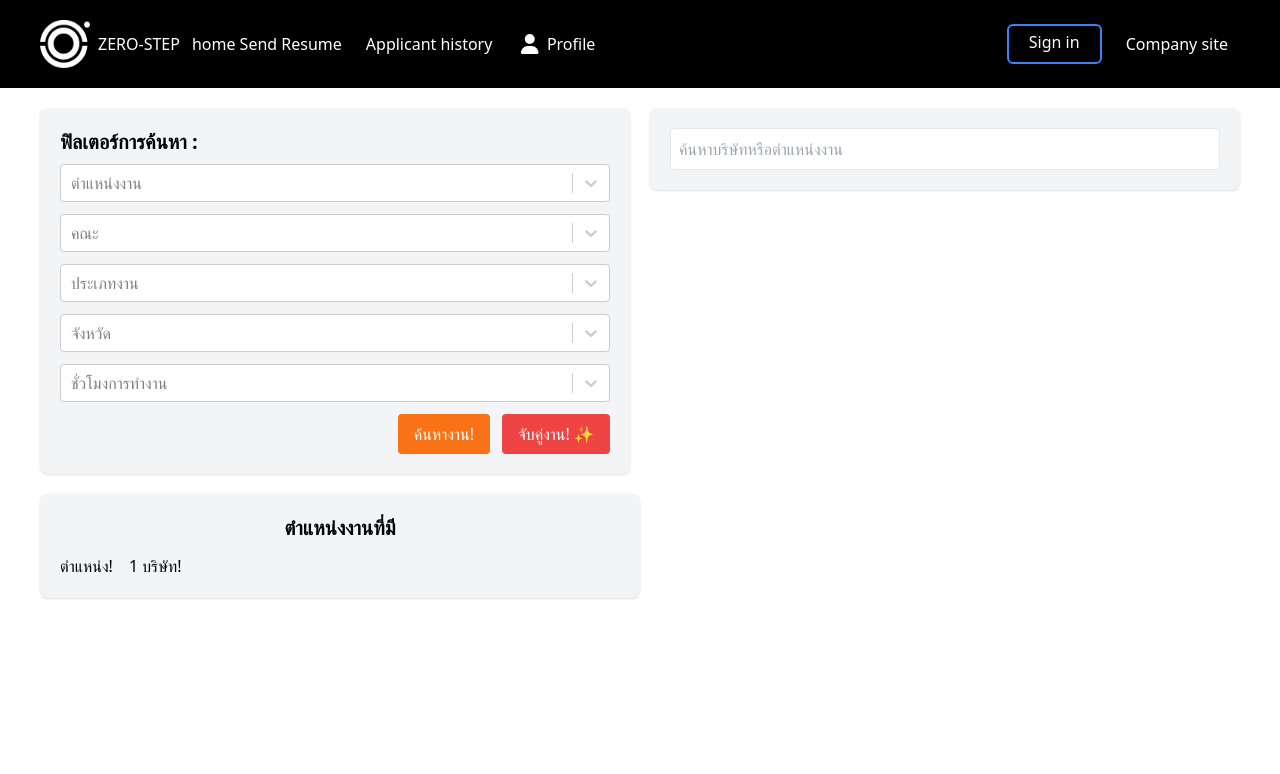
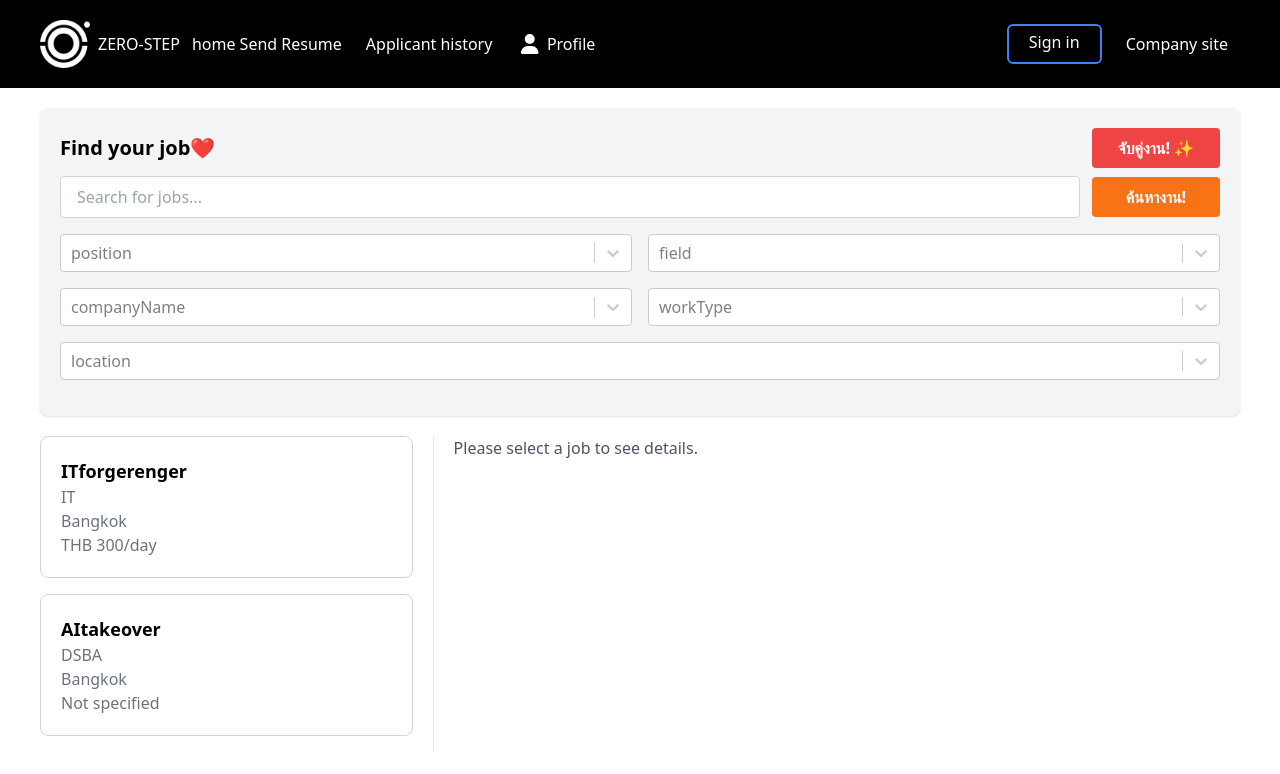
Before and after one commit to YoSirawit/ZeroStep, a Next.js app: page / in a window 1280 px wide. Shown: the top 774 px of the page. Built offline with nearby package versions, Linux system fonts and the light colour scheme.

Commit message:
rearrange home page

```diff
--- a/app/page.jsx
+++ b/app/page.jsx
@@ -40,13 +40,30 @@ async function matchAnnouncement(){
   }
 }
 
-  const jobTitleOptions = [
+// Main component
+export default function Home() {
+  return (
+    <div>
+      <Navbar />
+      <JobSearch />
+    </div>
+  );
+}
+
+// Data for jobs
+const jobs = [
+  { field: 'FullStack Developer', position: 'IT', compensation: 'THB 300/day', location: 'Bangkok', worktype: 'Full-time', companyname: 'ITforgerenger' },
+  { field: 'Database Designer', position: 'DSBA', compensation: 'Not specified', location: 'Bangkok', worktype: 'Full-time', companyname: 'AItakeover' },
+];
+
+// Options for the Select components
+const positionOptions = [
   { value: "FullStack Developer", label: "FullStack Developer" },
   { value: "Database Designer", label: "Database Designer" },
   { value: "AI Developer", label: "AI Developer" },
 ];
 
-  const facultyOptions = [
+const fieldOptions = [
   { value: "IT", label: "IT" },
   { value: "DSBA", label: "DSBA" },
   { value: "AIT", label: "AIT" },
@@ -58,37 +75,33 @@ async function matchAnnouncement(){
   { value: "Hybrid", label: "Hybrid" },
 ];
 
-  const provinceOptions = [
+const locationOptions = [
   { value: "Bangkok", label: "Bangkok" },
   { value: "Roi-et", label: "Roi-et" },
   { value: "Chiang-Mai", label: "Chiang-Mai" },
   { value: "Nonthaburi", label: "Nonthaburi" },
 ];
 
-  const workHourOptions = [
-    { value: "9:00-12:00", label: "9:00-12:00" },
-    { value: "12:00-16:00", label: "12:00-16:00" },
-    { value: "16:00-21:00", label: "16:00-21:00" },
+const companyNameOptions = [
+  { value: "ITforgerenger", label: "ITforgerenger" },
+  { value: "AItakeover", label: "AItakeover" },
+  { value: "DataMaster", label: "DataMaster" },
 ];
 
-  export default function Home() {
-    return (
-      <div>
-        <Navbar />
-        <JobSearch />
-      </div>
-    );
-  }
+// Job Search component
+function JobSearch() {
+  // State for filters and search text
+  const [filters, setFilters] = useState({
+    position: [],
+    companyName: [],
+    field: [],
+    workType: [],
+    location: [],
+  });
+  const [searchText, setSearchText] = useState('');
+  const [selectedJob, setSelectedJob] = useState(null);  // Moved useState inside the component
 
-  function JobSearch() {
-    const [filters, setFilters] = useState({
-      jobTitle: [],
-      faculty: [],
-      workType: [],
-      province: [],
-      workHours: [],
-    });
-
+  // Handle input changes for Select components
   const handleInputChange = (selectedOptions, actionMeta) => {
     const { name } = actionMeta;
     setFilters({
@@ -97,85 +110,143 @@ async function matchAnnouncement(){
     });
   };
 
+  // Log search actions
   const handleFindJob = () => {
-      console.log("ค้นหางานด้วยฟิลเตอร์:", filters);
+    console.log('ค้นหางานด้วยฟิลเตอร์:', filters);
+    console.log('Searching for:', searchText);
   };
 
   const handleMatchJob = () => {
-      console.log("จับคู่งานด้วยฟิลเตอร์:", filters);
+    console.log('จับคู่งานด้วยฟิลเตอร์:', filters);
   };
 
   return (
     <div className="container mx-auto py-5 px-10">
-        <div className="top-row flex justify-between items-start">
-          <div className="filters bg-gray-100 p-5 rounded-lg shadow w-1/2">
-            <h1 className="text-xl font-bold mb-2">ฟิลเตอร์การค้นหา :</h1>
-            <div className="filter-options space-y-3">
+      <div className="top-row flex flex-col">
+        <div className="filters bg-gray-100 p-5 rounded-lg shadow mb-5">
+          <h1 className="text-xl font-bold mb-2 flex justify-between items-center">
+            Find your job❤️
+            <button
+              onClick={handleMatchJob}
+              className="text-base bg-red-500 text-white py-2 px-4 rounded w-32"
+            >
+              จับคู่งาน! ✨
+            </button>
+          </h1>
+          <div className="action-buttons flex gap-3 mb-3 justify-between items-center">
+            <input
+              type="text"
+              className="border border-gray-300 rounded py-2 px-4 flex-grow"
+              placeholder="Search for jobs..."
+              value={searchText}
+              onChange={(e) => setSearchText(e.target.value)}
+            />
+            <button
+              onClick={handleFindJob}
+              className="text-base font-bold bg-orange-500 text-white py-2 px-4 rounded w-32"
+            >
+              ค้นหางาน!
+            </button>
+          </div>
+          <div className="filter-options my-4 flex flex-wrap gap-4"> {/* Use flex-wrap for wrapping */}
+            {/* Select components for job filters */}
+            <div className="flex-grow md:w-1/3"> {/* Adjust width for responsive design */}
               <Select
-                name="jobTitle"
+                name="position"
                 isMulti
-                options={jobTitleOptions}
-                value={filters.jobTitle}
+                options={positionOptions}
+                value={filters.position}
                 onChange={handleInputChange}
-                placeholder="ตำแหน่งงาน"
+                placeholder="position"
                 className="w-full"
               />
+            </div>
+            <div className="flex-grow md:w-1/3">
               <Select
-                name="faculty"
+                name="field"
                 isMulti
-                options={facultyOptions}
-                value={filters.faculty}
+                options={fieldOptions}
+                value={filters.field}
                 onChange={handleInputChange}
-                placeholder="คณะ"
+                placeholder="field"
                 className="w-full"
               />
+            </div>
+            <div className="flex-grow md:w-1/3">
+              <Select
+                name="compensation"
+                isMulti
+                options={companyNameOptions}
+                value={filters.companyName}
+                onChange={handleInputChange}
+                placeholder="companyName"
+                className="w-full"
+              />
+            </div>
+            <div className="flex-grow md:w-1/3">
               <Select
                 name="workType"
                 isMulti
                 options={workTypeOptions}
                 value={filters.workType}
                 onChange={handleInputChange}
-                placeholder="ประเภทงาน"
-                className="w-full"
-              />
-              <Select
-                name="province"
-                isMulti
-                options={provinceOptions}
-                value={filters.province}
-                onChange={handleInputChange}
-                placeholder="จังหวัด"
-                className="w-full"
-              />
-              <Select
-                name="workHours"
-                isMulti
-                options={workHourOptions}
-                value={filters.workHours}
-                onChange={handleInputChange}
-                placeholder="ชั่วโมงการทำงาน"
+                placeholder="workType"
                 className="w-full"
               />
             </div>
-            <div className="action-buttons flex gap-3 mt-3 justify-end">
-              <button onClick={handleFindJob} className="bg-orange-500 text-white py-2 px-4 rounded">
-                ค้นหางาน!
-              </button>
-              <button onClick={handleMatchJob} className="bg-red-500 text-white py-2 px-4 rounded">
-                จับคู่งาน! ✨
-              </button>
+            <div className="flex-grow md:w-1/3">
+              <Select
+                name="location"
+                isMulti
+                options={locationOptions}
+                value={filters.location}
+                onChange={handleInputChange}
+                placeholder="location"
+                className="w-full"
+              />
+            </div>
+          </div>
         </div>
 
+        {/* Job results */}
+        <div className="flex gap-5">
+      {/* Job List */}
+      <div className="w-1/3 border-r pr-5">
+        {jobs.map((job, i) => (
+          <div
+            key={i}
+            onClick={() => setSelectedJob(job)}
+            className={`p-5 mb-4 border rounded-lg cursor-pointer ${selectedJob?.position === job.position ? 'border-blue-500' : 'border-gray-300'}`}
+          >
+            {/* แสดงข้อมูลงาน */}
+            <h3 className="text-lg font-semibold">{job.companyname}</h3>
+            <p className="text-gray-500">{job.position}</p>
+            <p className="text-gray-500">{job.location}</p>
+            <p className="text-gray-500">{job.compensation}</p>
           </div>
-          <div className="search-bar w-1/2 flex justify-start ml-5 bg-gray-100 p-5 rounded-lg shadow">
-            <input type="text" placeholder="ค้นหาบริษัทหรือตำแหน่งงาน" className="w-full p-2 border rounded"/>
+        ))}
+      </div>
+
+            {/* Job Detail */}
+            <div className="w-2/3">
+              {selectedJob ? (
+                <div className="border p-5"> {/* เพิ่ม border และ padding */}
+                  {/* แสดงรายละเอียดงานที่ถูกเลือก */}
+                  <h2 className="text-2xl font-bold">{selectedJob.companyname}</h2>
+                  <p className="text-gray-600">{selectedJob.position}</p>
+                  <p>{selectedJob.location} | {selectedJob.worktype}</p>
+                  <p>{selectedJob.compensation}</p>
+
+                  {/* ปุ่ม Quick apply และ Save */}
+                  <div className="mt-5">
+                    <button className="bg-pink-500 text-white py-2 px-4 rounded-lg mr-3">Quick apply</button>
+                    <button className="bg-blue-500 text-white py-2 px-4 rounded-lg">Save</button>
                   </div>
                 </div>
-        <div className="job-results w-1/2 bg-gray-100 p-5 rounded-lg shadow mt-5 text-center">
-          <h3 className="text-xl font-bold">ตำแหน่งงานที่มี</h3>
-          <div className="flex justify-start space-x-4 mt-3">
-            <p>ตำแหน่ง!</p>
-            <p>1 บริษัท!</p>
+              ) : (
+                <p className="text-gray-600">Please select a job to see details.</p>
+              )}
+          </div>
         </div>
       </div>
     </div>
```
Lines whose indentation alone changed are shown as unchanged.
